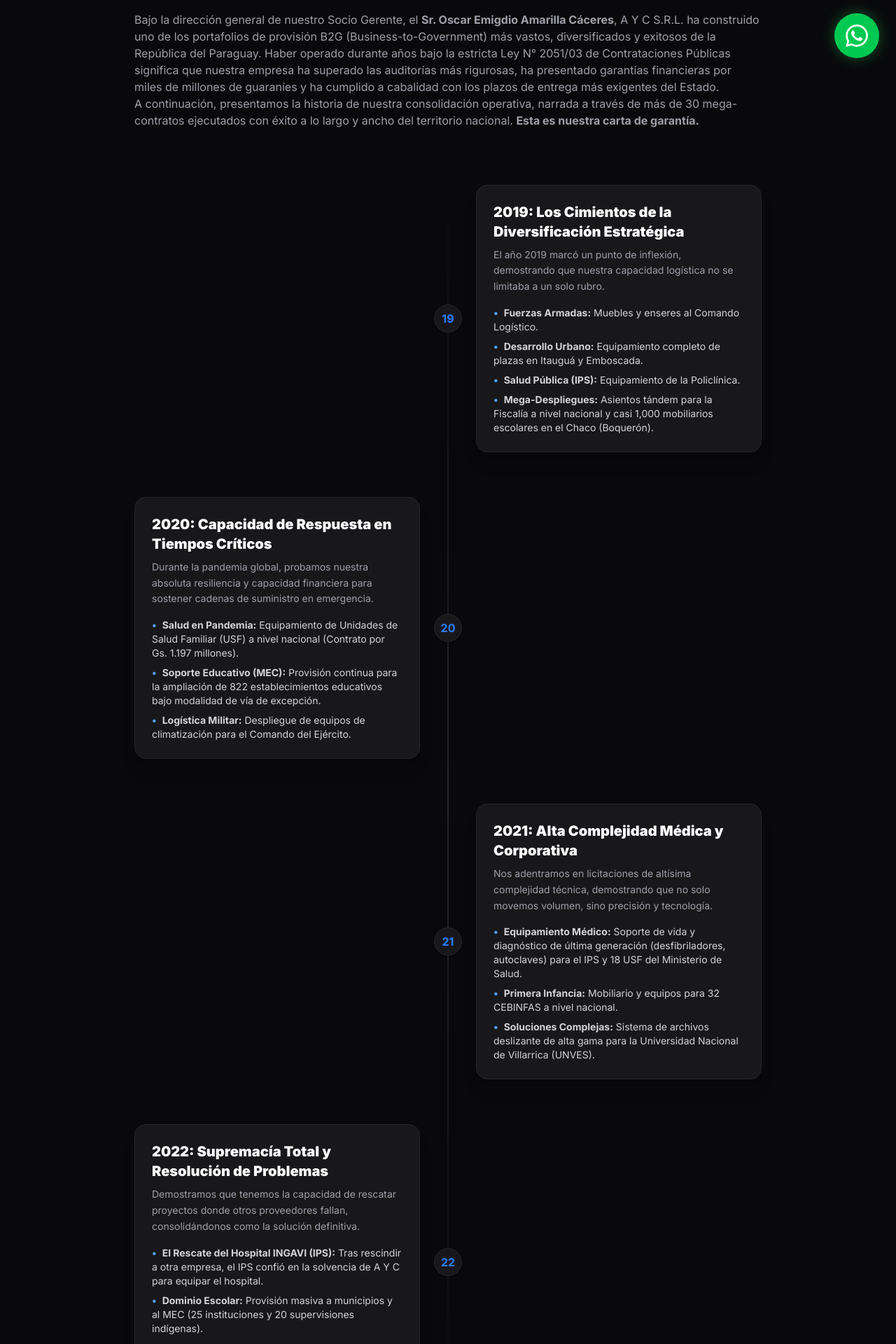
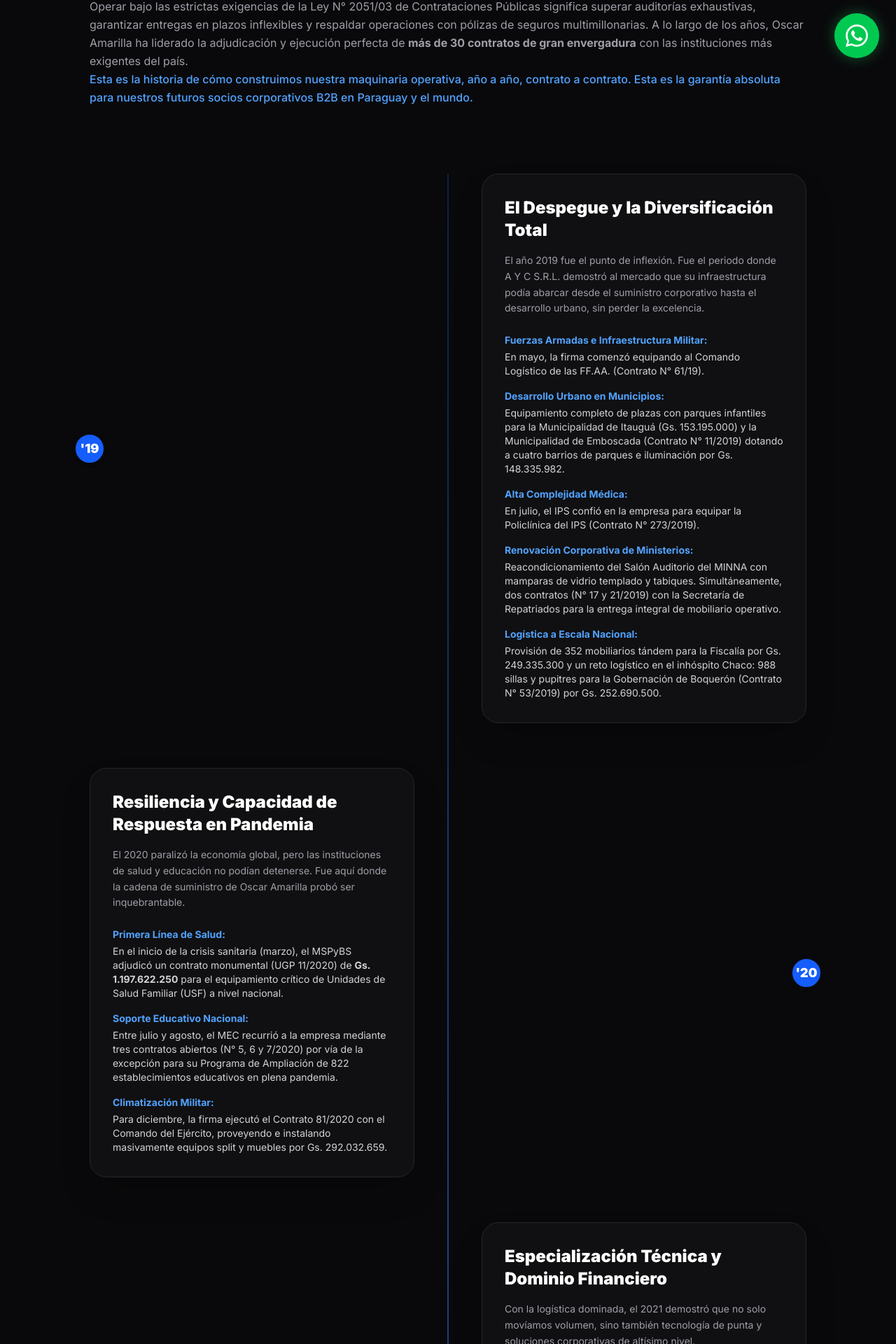
Before and after one commit to oscaramarilla/aycweb, a Next.js app: page /experiencia in a window 1280 px wide. Shown: the part 693-2613 px from the top of the page at 70% size. Built offline with nearby package versions, Linux system fonts and the light colour scheme.

Commit message:
Contenido: Actualizacion completa del dossier B2G con montos y contratos exactos

```diff
--- a/app/experiencia/page.tsx
+++ b/app/experiencia/page.tsx
@@ -3,130 +3,143 @@ import Link from "next/link";
 export default function ExperienciaPage() {
   return (
     <main className="min-h-screen bg-zinc-950 text-white px-6 py-20 lg:py-32">
-      <div className="max-w-4xl mx-auto">
+      <div className="max-w-5xl mx-auto">
 
         {/* ENCABEZADO */}
         <div className="mb-20 border-b border-zinc-800 pb-12">
           <span className="text-blue-500 font-bold tracking-widest uppercase text-sm mb-4 block">
-            Dossier Corporativo
+            Dossier Corporativo Institucional
           </span>
           <h1 className="text-4xl md:text-6xl font-black mb-8 leading-tight tracking-tighter">
             Nuestra Experiencia:<br />
-            <span className="text-zinc-400">El Respaldo de una Trayectoria Impecable.</span>
+            <span className="text-zinc-400">La Historia de un Líder en Provisiones B2G.</span>
           </h1>
-          <p className="text-xl text-zinc-300 leading-relaxed">
-            Cuando una empresa privada o un socio internacional decide forjar una alianza comercial, la confianza no se construye con promesas, sino con un historial comprobable de ejecución, logística y solvencia.
-          </p>
         </div>
 
         {/* INTRODUCCIÓN */}
-        <div className="prose prose-invert prose-lg max-w-none mb-20 text-zinc-400">
+        <div className="prose prose-invert prose-lg max-w-none mb-24 text-zinc-400 leading-relaxed">
           <p>
-            Bajo la dirección general de nuestro Socio Gerente, el <strong>Sr. Oscar Emigdio Amarilla Cáceres</strong>, A Y C S.R.L. ha construido uno de los portafolios de provisión B2G (Business-to-Government) más vastos, diversificados y exitosos de la República del Paraguay. Haber operado durante años bajo la estricta Ley N° 2051/03 de Contrataciones Públicas significa que nuestra empresa ha superado las auditorías más rigurosas, ha presentado garantías financieras por miles de millones de guaraníes y ha cumplido a cabalidad con los plazos de entrega más exigentes del Estado.
+            En el mundo de los negocios a gran escala, la confianza no se exige; se demuestra. Para <strong>Metalmad EAS</strong>, <strong>Oriplast</strong> y todo el ecosistema empresarial fundado por el <strong>Sr. Oscar Emigdio Amarilla Cáceres</strong>, esa demostración de capacidad técnica, financiera y logística tiene un respaldo irrefutable: nuestra impecable trayectoria como contratistas del Estado Paraguayo bajo la firma <strong>A Y C S.R.L.</strong>
           </p>
           <p>
-            A continuación, presentamos la historia de nuestra consolidación operativa, narrada a través de más de 30 mega-contratos ejecutados con éxito a lo largo y ancho del territorio nacional. <strong>Esta es nuestra carta de garantía.</strong>
+            Operar bajo las estrictas exigencias de la Ley N° 2051/03 de Contrataciones Públicas significa superar auditorías exhaustivas, garantizar entregas en plazos inflexibles y respaldar operaciones con pólizas de seguros multimillonarias. A lo largo de los años, Oscar Amarilla ha liderado la adjudicación y ejecución perfecta de <strong>más de 30 contratos de gran envergadura</strong> con las instituciones más exigentes del país.
+          </p>
+          <p className="text-blue-400 font-medium">
+            Esta es la historia de cómo construimos nuestra maquinaria operativa, año a año, contrato a contrato. Esta es la garantía absoluta para nuestros futuros socios corporativos B2B en Paraguay y el mundo.
           </p>
         </div>
 
         {/* TIMELINE / CAPÍTULOS */}
-        <div className="space-y-16 relative before:absolute before:inset-0 before:ml-5 before:-translate-x-px md:before:mx-auto md:before:translate-x-0 before:h-full before:w-0.5 before:bg-gradient-to-b before:from-transparent before:via-zinc-800 before:to-transparent">
+        <div className="space-y-16 relative before:absolute before:inset-0 before:ml-5 before:-translate-x-px md:before:mx-auto md:before:translate-x-0 before:h-full before:w-0.5 before:bg-gradient-to-b before:from-blue-500/20 before:via-blue-500/50 before:to-transparent">
 
           {/* CAPÍTULO 1 */}
-          <div className="relative flex items-center justify-between md:justify-normal md:odd:flex-row-reverse group is-active">
-            <div className="flex items-center justify-center w-10 h-10 rounded-full border border-zinc-800 bg-zinc-900 text-blue-500 shadow shrink-0 md:order-1 md:group-odd:-translate-x-1/2 md:group-even:translate-x-1/2 z-10 font-bold">
-              19
+          <div className="relative flex flex-col md:flex-row items-center justify-between md:odd:flex-row-reverse group is-active">
+            <div className="flex items-center justify-center w-12 h-12 rounded-full border-4 border-zinc-950 bg-blue-600 text-white shadow shrink-0 md:order-1 md:group-odd:-translate-x-1/2 md:group-even:translate-x-1/2 z-10 font-black text-lg">
+              '19
             </div>
-            <div className="w-[calc(100%-4rem)] md:w-[calc(50%-2.5rem)] p-6 rounded-2xl bg-zinc-900 border border-zinc-800 shadow-xl group-hover:border-blue-500/50 transition-colors">
-              <div className="flex items-center justify-between mb-2">
-                <h3 className="font-black text-xl text-white">2019: Los Cimientos de la Diversificación Estratégica</h3>
+            <div className="w-[calc(100%-4rem)] md:w-[calc(50%-3rem)] p-8 rounded-3xl bg-zinc-900/50 border border-zinc-800 shadow-2xl hover:border-blue-500/30 transition-colors mt-6 md:mt-0 backdrop-blur-sm">
+              <h3 className="font-black text-2xl text-white mb-4">El Despegue y la Diversificación Total</h3>
+              <p className="text-zinc-400 text-sm mb-6 leading-relaxed">
+                El año 2019 fue el punto de inflexión. Fue el periodo donde A Y C S.R.L. demostró al mercado que su infraestructura podía abarcar desde el suministro corporativo hasta el desarrollo urbano, sin perder la excelencia.
+              </p>
+              <div className="space-y-4 text-sm text-zinc-300">
+                <div><strong className="text-blue-400 block mb-1">Fuerzas Armadas e Infraestructura Militar:</strong> En mayo, la firma comenzó equipando al Comando Logístico de las FF.AA. (Contrato N° 61/19).</div>
+                <div><strong className="text-blue-400 block mb-1">Desarrollo Urbano en Municipios:</strong> Equipamiento completo de plazas con parques infantiles para la Municipalidad de Itauguá (Gs. 153.195.000) y la Municipalidad de Emboscada (Contrato N° 11/2019) dotando a cuatro barrios de parques e iluminación por Gs. 148.335.982.</div>
+                <div><strong className="text-blue-400 block mb-1">Alta Complejidad Médica:</strong> En julio, el IPS confió en la empresa para equipar la Policlínica del IPS (Contrato N° 273/2019).</div>
+                <div><strong className="text-blue-400 block mb-1">Renovación Corporativa de Ministerios:</strong> Reacondicionamiento del Salón Auditorio del MINNA con mamparas de vidrio templado y tabiques. Simultáneamente, dos contratos (N° 17 y 21/2019) con la Secretaría de Repatriados para la entrega integral de mobiliario operativo.</div>
+                <div><strong className="text-blue-400 block mb-1">Logística a Escala Nacional:</strong> Provisión de 352 mobiliarios tándem para la Fiscalía por Gs. 249.335.300 y un reto logístico en el inhóspito Chaco: 988 sillas y pupitres para la Gobernación de Boquerón (Contrato N° 53/2019) por Gs. 252.690.500.</div>
               </div>
-              <p className="text-zinc-400 text-sm mb-4 leading-relaxed">
-                El año 2019 marcó un punto de inflexión, demostrando que nuestra capacidad logística no se limitaba a un solo rubro.
-              </p>
-              <ul className="space-y-2 text-sm text-zinc-300">
-                <li><span className="text-blue-400 font-bold mr-2">•</span><strong>Fuerzas Armadas:</strong> Muebles y enseres al Comando Logístico.</li>
-                <li><span className="text-blue-400 font-bold mr-2">•</span><strong>Desarrollo Urbano:</strong> Equipamiento completo de plazas en Itauguá y Emboscada.</li>
-                <li><span className="text-blue-400 font-bold mr-2">•</span><strong>Salud Pública (IPS):</strong> Equipamiento de la Policlínica.</li>
-                <li><span className="text-blue-400 font-bold mr-2">•</span><strong>Mega-Despliegues:</strong> Asientos tándem para la Fiscalía a nivel nacional y casi 1,000 mobiliarios escolares en el Chaco (Boquerón).</li>
-              </ul>
             </div>
           </div>
 
           {/* CAPÍTULO 2 */}
-          <div className="relative flex items-center justify-between md:justify-normal md:odd:flex-row-reverse group is-active">
-            <div className="flex items-center justify-center w-10 h-10 rounded-full border border-zinc-800 bg-zinc-900 text-blue-500 shadow shrink-0 md:order-1 md:group-odd:-translate-x-1/2 md:group-even:translate-x-1/2 z-10 font-bold">
-              20
+          <div className="relative flex flex-col md:flex-row items-center justify-between md:odd:flex-row-reverse group is-active">
+            <div className="flex items-center justify-center w-12 h-12 rounded-full border-4 border-zinc-950 bg-blue-600 text-white shadow shrink-0 md:order-1 md:group-odd:-translate-x-1/2 md:group-even:translate-x-1/2 z-10 font-black text-lg">
+              '20
             </div>
-            <div className="w-[calc(100%-4rem)] md:w-[calc(50%-2.5rem)] p-6 rounded-2xl bg-zinc-900 border border-zinc-800 shadow-xl group-hover:border-blue-500/50 transition-colors">
-              <div className="flex items-center justify-between mb-2">
-                <h3 className="font-black text-xl text-white">2020: Capacidad de Respuesta en Tiempos Críticos</h3>
+            <div className="w-[calc(100%-4rem)] md:w-[calc(50%-3rem)] p-8 rounded-3xl bg-zinc-900/50 border border-zinc-800 shadow-2xl hover:border-blue-500/30 transition-colors mt-6 md:mt-0 backdrop-blur-sm">
+              <h3 className="font-black text-2xl text-white mb-4">Resiliencia y Capacidad de Respuesta en Pandemia</h3>
+              <p className="text-zinc-400 text-sm mb-6 leading-relaxed">
+                El 2020 paralizó la economía global, pero las instituciones de salud y educación no podían detenerse. Fue aquí donde la cadena de suministro de Oscar Amarilla probó ser inquebrantable.
+              </p>
+              <div className="space-y-4 text-sm text-zinc-300">
+                <div><strong className="text-blue-400 block mb-1">Primera Línea de Salud:</strong> En el inicio de la crisis sanitaria (marzo), el MSPyBS adjudicó un contrato monumental (UGP 11/2020) de <strong>Gs. 1.197.622.250</strong> para el equipamiento crítico de Unidades de Salud Familiar (USF) a nivel nacional.</div>
+                <div><strong className="text-blue-400 block mb-1">Soporte Educativo Nacional:</strong> Entre julio y agosto, el MEC recurrió a la empresa mediante tres contratos abiertos (N° 5, 6 y 7/2020) por vía de la excepción para su Programa de Ampliación de 822 establecimientos educativos en plena pandemia.</div>
+                <div><strong className="text-blue-400 block mb-1">Climatización Militar:</strong> Para diciembre, la firma ejecutó el Contrato 81/2020 con el Comando del Ejército, proveyendo e instalando masivamente equipos split y muebles por Gs. 292.032.659.</div>
               </div>
-              <p className="text-zinc-400 text-sm mb-4 leading-relaxed">
-                Durante la pandemia global, probamos nuestra absoluta resiliencia y capacidad financiera para sostener cadenas de suministro en emergencia.
-              </p>
-              <ul className="space-y-2 text-sm text-zinc-300">
-                <li><span className="text-blue-400 font-bold mr-2">•</span><strong>Salud en Pandemia:</strong> Equipamiento de Unidades de Salud Familiar (USF) a nivel nacional (Contrato por Gs. 1.197 millones).</li>
-                <li><span className="text-blue-400 font-bold mr-2">•</span><strong>Soporte Educativo (MEC):</strong> Provisión continua para la ampliación de 822 establecimientos educativos bajo modalidad de vía de excepción.</li>
-                <li><span className="text-blue-400 font-bold mr-2">•</span><strong>Logística Militar:</strong> Despliegue de equipos de climatización para el Comando del Ejército.</li>
-              </ul>
             </div>
           </div>
 
           {/* CAPÍTULO 3 */}
-          <div className="relative flex items-center justify-between md:justify-normal md:odd:flex-row-reverse group is-active">
-            <div className="flex items-center justify-center w-10 h-10 rounded-full border border-zinc-800 bg-zinc-900 text-blue-500 shadow shrink-0 md:order-1 md:group-odd:-translate-x-1/2 md:group-even:translate-x-1/2 z-10 font-bold">
-              21
+          <div className="relative flex flex-col md:flex-row items-center justify-between md:odd:flex-row-reverse group is-active">
+            <div className="flex items-center justify-center w-12 h-12 rounded-full border-4 border-zinc-950 bg-blue-600 text-white shadow shrink-0 md:order-1 md:group-odd:-translate-x-1/2 md:group-even:translate-x-1/2 z-10 font-black text-lg">
+              '21
             </div>
-            <div className="w-[calc(100%-4rem)] md:w-[calc(50%-2.5rem)] p-6 rounded-2xl bg-zinc-900 border border-zinc-800 shadow-xl group-hover:border-blue-500/50 transition-colors">
-              <div className="flex items-center justify-between mb-2">
-                <h3 className="font-black text-xl text-white">2021: Alta Complejidad Médica y Corporativa</h3>
+            <div className="w-[calc(100%-4rem)] md:w-[calc(50%-3rem)] p-8 rounded-3xl bg-zinc-900/50 border border-zinc-800 shadow-2xl hover:border-blue-500/30 transition-colors mt-6 md:mt-0 backdrop-blur-sm">
+              <h3 className="font-black text-2xl text-white mb-4">Especialización Técnica y Dominio Financiero</h3>
+              <p className="text-zinc-400 text-sm mb-6 leading-relaxed">
+                Con la logística dominada, el 2021 demostró que no solo movíamos volumen, sino también tecnología de punta y soluciones corporativas de altísimo nivel.
+              </p>
+              <div className="space-y-4 text-sm text-zinc-300">
+                <div><strong className="text-blue-400 block mb-1">Tecnología Médica de Soporte de Vida:</strong> En julio, el MSPyBS (Contrato UGP 11/2021) adjudicó <strong>Gs. 776.902.000</strong> para proveer equipos complejos a 18 USF (desfibriladores automáticos, autoclaves, detectores fetales ultrasónicos). Además, se equiparon 32 CEBINFAS por Gs. 122.450.000.</div>
+                <div><strong className="text-blue-400 block mb-1">El Récord Corporativo:</strong> En noviembre, el Crédito Agrícola de Habilitación (CAH) confió la renovación de sus oficinas a nivel país. A Y C entregó 1.399 ítems por un valor récord de <strong>Gs. 2.014.415.000</strong>.</div>
+                <div><strong className="text-blue-400 block mb-1">Ingeniería y Electrodomésticos:</strong> La UNVES adquirió un sofisticado sistema de archivos deslizante por Gs. 158.000.000. Paralelamente, se proveyó a la Secretaría de Repatriados y a SENACSA.</div>
+                <div><strong className="text-blue-400 block mb-1">El Chaco Paraguayo:</strong> Consolidación en la región occidental con el Contrato N° 40/2021 para proveer más de mil pupitres a la Gobernación de Boquerón.</div>
               </div>
-              <p className="text-zinc-400 text-sm mb-4 leading-relaxed">
-                Nos adentramos en licitaciones de altísima complejidad técnica, demostrando que no solo movemos volumen, sino precisión y tecnología.
-              </p>
-              <ul className="space-y-2 text-sm text-zinc-300">
-                <li><span className="text-blue-400 font-bold mr-2">•</span><strong>Equipamiento Médico:</strong> Soporte de vida y diagnóstico de última generación (desfibriladores, autoclaves) para el IPS y 18 USF del Ministerio de Salud.</li>
-                <li><span className="text-blue-400 font-bold mr-2">•</span><strong>Primera Infancia:</strong> Mobiliario y equipos para 32 CEBINFAS a nivel nacional.</li>
-                <li><span className="text-blue-400 font-bold mr-2">•</span><strong>Soluciones Complejas:</strong> Sistema de archivos deslizante de alta gama para la Universidad Nacional de Villarrica (UNVES).</li>
-              </ul>
             </div>
           </div>
 
           {/* CAPÍTULO 4 */}
-          <div className="relative flex items-center justify-between md:justify-normal md:odd:flex-row-reverse group is-active">
-            <div className="flex items-center justify-center w-10 h-10 rounded-full border border-zinc-800 bg-zinc-900 text-blue-500 shadow shrink-0 md:order-1 md:group-odd:-translate-x-1/2 md:group-even:translate-x-1/2 z-10 font-bold">
-              22
+          <div className="relative flex flex-col md:flex-row items-center justify-between md:odd:flex-row-reverse group is-active">
+            <div className="flex items-center justify-center w-12 h-12 rounded-full border-4 border-zinc-950 bg-blue-600 text-white shadow shrink-0 md:order-1 md:group-odd:-translate-x-1/2 md:group-even:translate-x-1/2 z-10 font-black text-lg">
+              '22
             </div>
-            <div className="w-[calc(100%-4rem)] md:w-[calc(50%-2.5rem)] p-6 rounded-2xl bg-zinc-900 border border-zinc-800 shadow-xl group-hover:border-blue-500/50 transition-colors">
-              <div className="flex items-center justify-between mb-2">
-                <h3 className="font-black text-xl text-white">2022: Supremacía Total y Resolución de Problemas</h3>
+            <div className="w-[calc(100%-4rem)] md:w-[calc(50%-3rem)] p-8 rounded-3xl bg-zinc-900/50 border border-zinc-800 shadow-2xl hover:border-blue-500/30 transition-colors mt-6 md:mt-0 backdrop-blur-sm">
+              <h3 className="font-black text-2xl text-white mb-4">El Liderazgo Municipal y la "Supremacía"</h3>
+              <p className="text-zinc-400 text-sm mb-6 leading-relaxed">
+                El año 2022 representó la cúspide operativa. A Y C S.R.L. se consolidó como el motor detrás de la infraestructura escolar y médica de múltiples entidades de alto rango.
+              </p>
+              <div className="space-y-4 text-sm text-zinc-300">
+                <div><strong className="text-blue-400 block mb-1">Presencia Municipal:</strong> Equipamiento masivo a las Municipalidades de Nueva Colombia, Guarambaré y Piribebuy a lo largo del año.</div>
+                <div><strong className="text-blue-400 block mb-1">Solucionando Crisis en el IPS (Hospital Ingavi):</strong> Tras rescindir contrato a otro proveedor por graves incumplimientos, la administración central recurrió a la firma de Oscar Amarilla (Resolución N° 076-046/2022) para asumir y salvar la adjudicación, demostrando nuestra absoluta liquidez y garantía operativa.</div>
+                <div><strong className="text-blue-400 block mb-1">Ingeniería y Universidades:</strong> Dotación al Laboratorio CITEC de la FIUNA (UNA) y montaje de mamparas de yeso/vidrio en la UNVES. Además, montaje de estantes metálicos Tipo Picking de alta carga para el depósito de SENACSA (Gs. 183.012.950).</div>
+                <div><strong className="text-blue-400 block mb-1">El Gigante del MEC:</strong> Adjudicación del Contrato N° 1/2022 para proveer mobiliario a 25 instituciones y 20 Supervisiones Indígenas (Gs. 559.903.500).</div>
+                <div className="bg-blue-900/20 p-4 rounded-xl border border-blue-500/20 mt-4"><strong className="text-white block mb-1">🔥 EL GRAN HITO: Municipalidad de Lambaré:</strong> En diciembre, la ciudad sede adjudicó a A Y C el Contrato UOC N° 65/2022. Oscar Amarilla lideró la provisión logística de <strong>6.890 sillas y mesas pedagógicas</strong> por <strong>Gs. 903.279.000</strong>, la máxima prueba de capacidad de producción en masa.</div>
               </div>
-              <p className="text-zinc-400 text-sm mb-4 leading-relaxed">
-                Demostramos que tenemos la capacidad de rescatar proyectos donde otros proveedores fallan, consolidándonos como la solución definitiva.
-              </p>
-              <ul className="space-y-2 text-sm text-zinc-300">
-                <li><span className="text-blue-400 font-bold mr-2">•</span><strong>El Rescate del Hospital INGAVI (IPS):</strong> Tras rescindir a otra empresa, el IPS confió en la solvencia de A Y C para equipar el hospital.</li>
-                <li><span className="text-blue-400 font-bold mr-2">•</span><strong>Dominio Escolar:</strong> Provisión masiva a municipios y al MEC (25 instituciones y 20 supervisiones indígenas).</li>
-                <li><span className="text-blue-400 font-bold mr-2">•</span><strong>Ingeniería Logística:</strong> Montaje de estantes tipo Picking de alta carga industrial para el depósito central de SENACSA.</li>
-              </ul>
             </div>
           </div>
 
         </div>
 
-        {/* CIERRE / CALL TO ACTION */}
-        <div className="mt-24 p-10 bg-gradient-to-br from-blue-900/20 to-zinc-900 border border-zinc-800 rounded-3xl text-center">
-          <h2 className="text-3xl font-black mb-6 text-white">De Contratista a Desarrollador B2B Global</h2>
-          <p className="text-zinc-300 leading-relaxed max-w-2xl mx-auto mb-8">
-            Detrás de esta impecable cronología se encuentra la mente comercial de Oscar Amarilla. Cumplir con más de 30 contratos estatales de alto impacto no es suerte; es un sistema de trabajo milimétricamente calculado. Hoy, todo ese conocimiento logístico y solvencia financiera se ha consolidado en un ecosistema empresarial superior: Metalmad EAS y Oriplast.
-          </p>
-          <p className="text-blue-400 font-bold text-lg mb-8">
-            En A Y C S.R.L. no vendemos productos; garantizamos resultados a gran escala. Su proyecto es nuestro próximo Caso de Éxito.
-          </p>
-          <Link href="/contacto" className="inline-block bg-blue-600 hover:bg-blue-500 text-white font-bold py-4 px-8 rounded-full transition-colors shadow-lg shadow-blue-500/30">
-            Hablemos de Negocios
-          </Link>
+        {/* CIERRE / EL FUTURO */}
+        <div className="mt-28 p-10 md:p-14 bg-gradient-to-br from-blue-900/30 via-zinc-900 to-zinc-950 border border-zinc-800 rounded-[2rem] text-center relative overflow-hidden">
+          {/* Decorative glow */}
+          <div className="absolute top-0 left-1/2 -translate-x-1/2 w-full h-1/2 bg-blue-500/10 blur-[100px] pointer-events-none"></div>
+
+          <div className="relative z-10">
+            <h2 className="text-3xl md:text-4xl font-black mb-6 text-white tracking-tight">De Proveedores del Estado a Desarrolladores B2B Internacionales</h2>
+            <div className="text-zinc-300 leading-relaxed max-w-3xl mx-auto space-y-6 mb-10 text-lg">
+              <p>
+                El historial de A Y C S.R.L. no es un simple currículum; es una hoja de ruta de cómo se domina el mercado paraguayo. Oscar Amarilla ha tomado todo este conocimiento —la rigurosidad técnica de los ministerios, la logística masiva de los municipios, la arquitectura corporativa de las universidades y la solvencia financiera asegurada— y lo ha transformado.
+              </p>
+              <p>
+                Hoy, la nueva era liderada por <strong>Metalmad EAS</strong> (fabricación de mobiliarios de máxima resistencia) y <strong>Oriplast</strong> (soluciones industriales plásticas) ya no busca simplemente ganar licitaciones. Busca el desarrollo comercial B2B y la expansión internacional.
+              </p>
+              <p className="text-blue-400 font-bold text-xl bg-blue-900/20 py-4 px-6 rounded-2xl border border-blue-500/20">
+                Si nuestra estructura pudo cumplir en tiempo y forma más de 30 contratos estatales de máxima exigencia sin una sola falla, estamos listos para ser el motor que escale tu próximo proyecto privado a nivel global.
+              </p>
+            </div>
+
+            <p className="text-white font-black text-2xl mb-8 uppercase tracking-widest">
+              Esta es nuestra historia. Estás en manos de expertos.
+            </p>
+
+            <Link href="https://wa.me/595991701000?text=Hola%20Oscar,%20le%20el%20dossier%20corporativo%20de%20A%20Y%20C%20y%20me%20gustaría%20agendar%20una%20reunión%20comercial."
+                  target="_blank"
+                  className="inline-block bg-white text-blue-900 hover:bg-zinc-200 font-black py-5 px-10 rounded-full transition-all shadow-[0_0_30px_rgba(255,255,255,0.2)] hover:shadow-[0_0_40px_rgba(255,255,255,0.4)] hover:scale-105">
+              Agendar Reunión Comercial
+            </Link>
+          </div>
         </div>
 
       </div>
```
